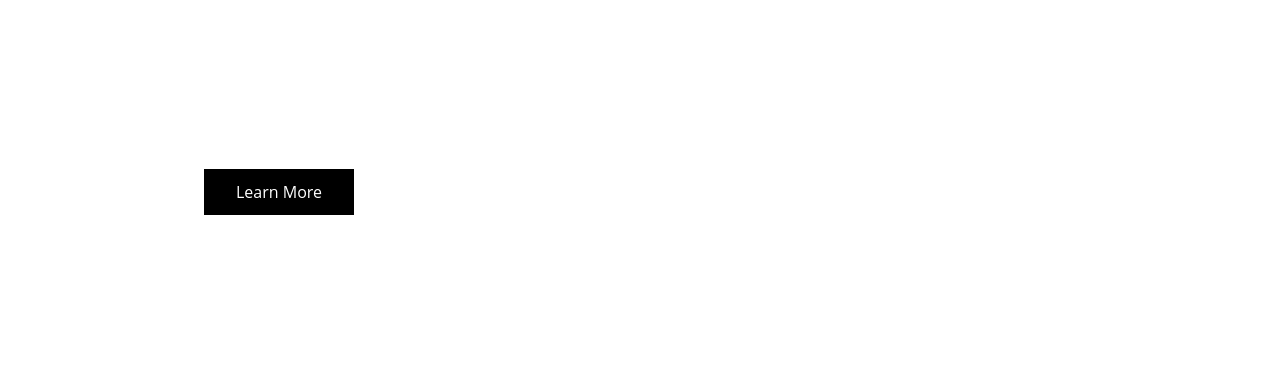
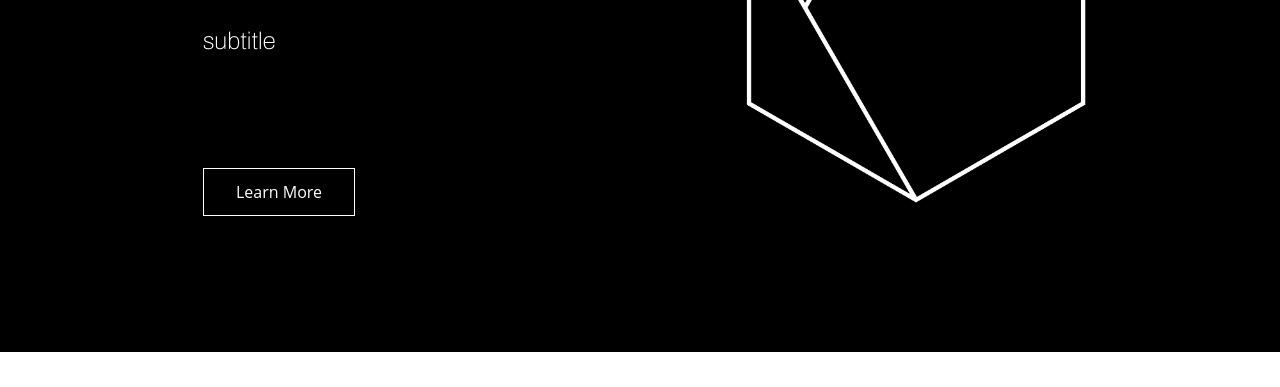
Before and after one commit to samurai-creator/khusbhoo, a plain HTML site: page index.html in a window 1280 px wide. Shown: the part 470-857 px from the top of the page. Drawn offline with Linux system fonts and the light colour scheme.

Commit message:
Update style.css

```diff
--- a/style.css
+++ b/style.css
@@ -39,7 +39,7 @@ li a{
     font-size: 14px;
 }
 .home{
-    background: url(work/logos/desktopscreen-01.png);
+    background: url(logos/desktopscreen-01.png);
     width: auto;
     height: 690px;
     background-position: center;
```
